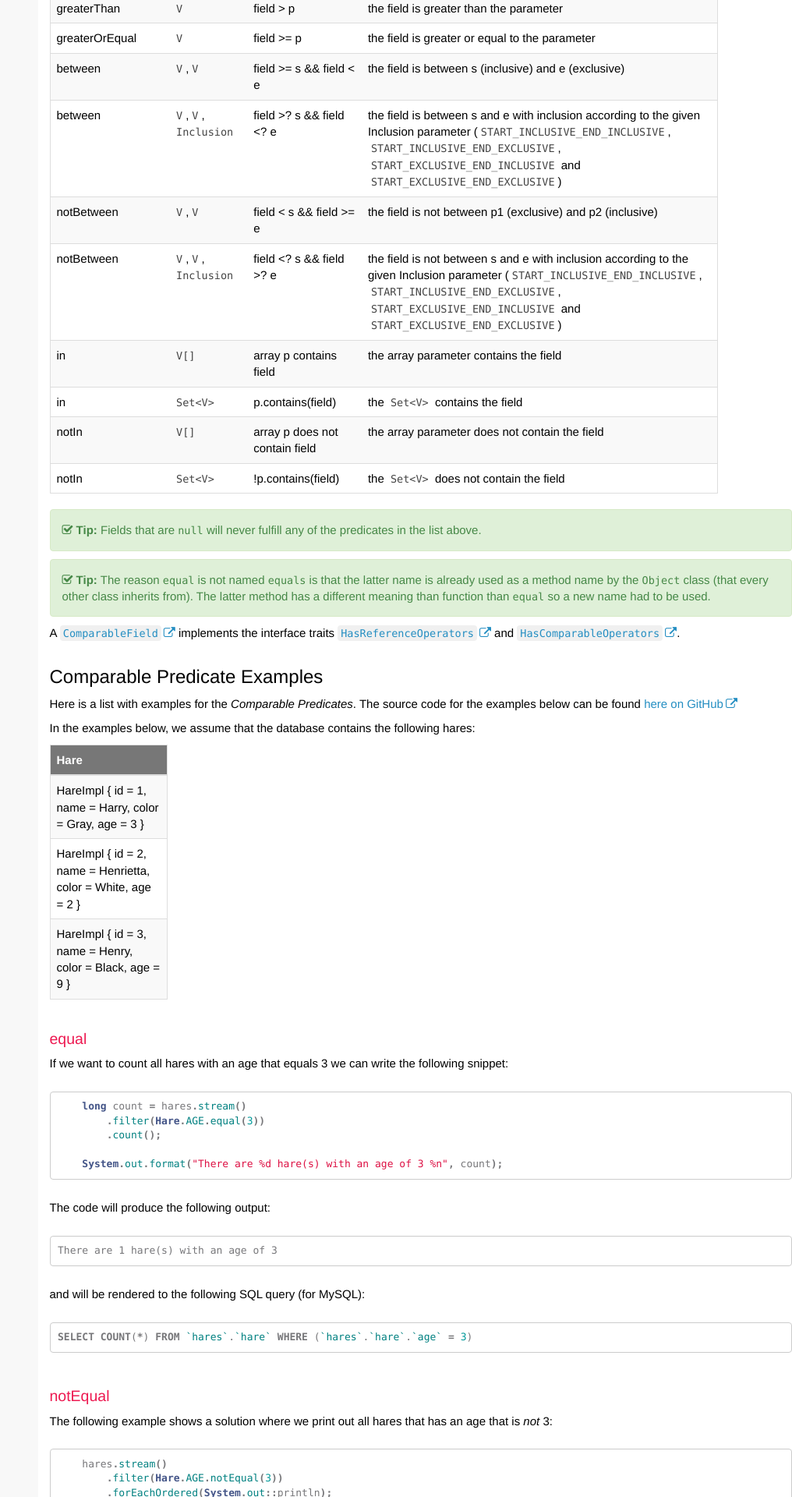
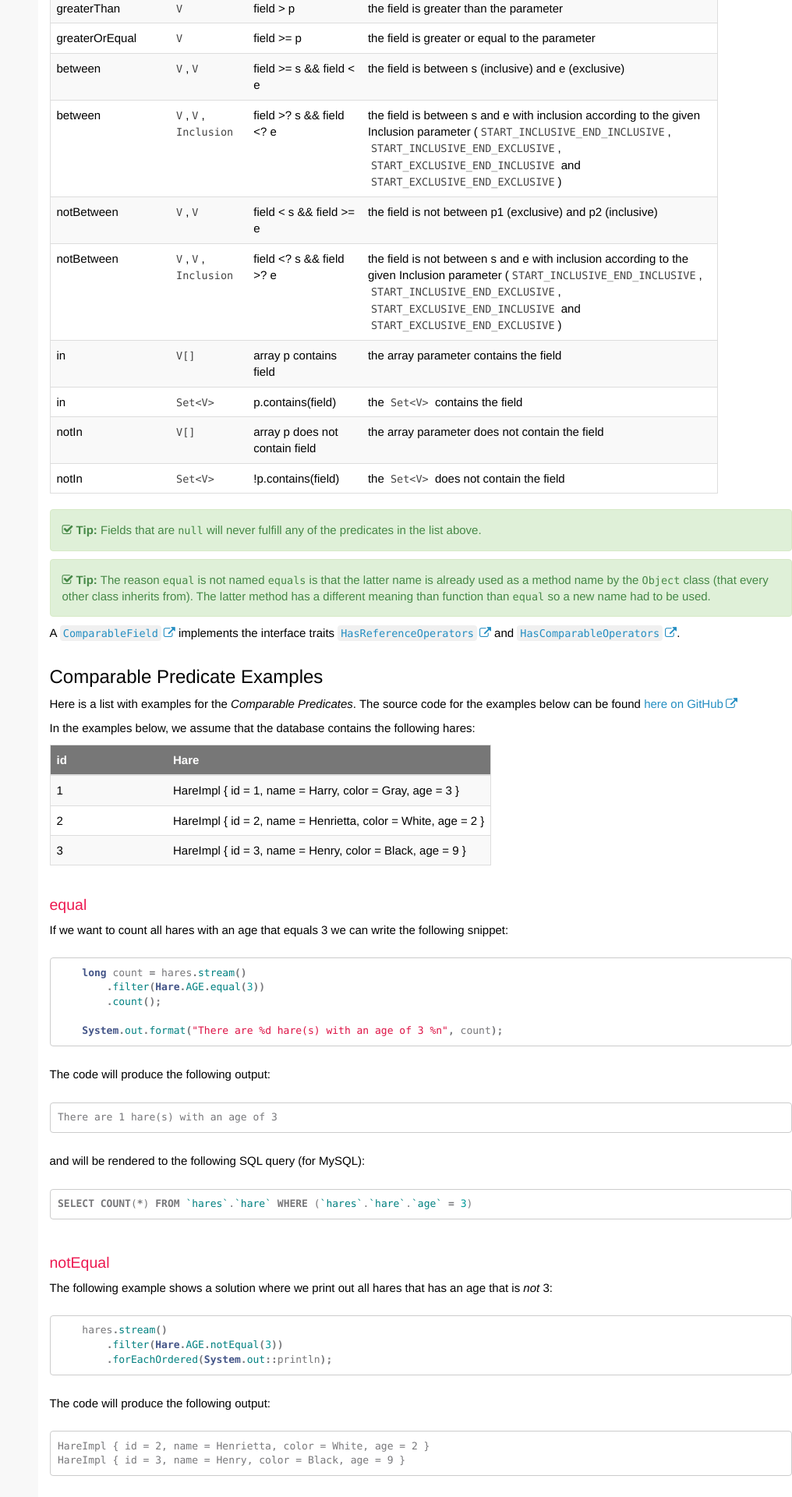
Before and after one commit to speedment/speedment-doc, a Jekyll site: the page built from pages/predicate.md, in a window 1280 px wide. Shown: the part 3130-5050 px from the top of the page at 78% size, without its empty margins (264-1280 px from the left). Built offline with Jekyll 4.4.1, drawn with Linux system fonts in a browser that asks for light colours; nearby versions of some CDN libraries; comment, search, counter and statistics services are not loaded.

Commit message:
predicate: fix table

````diff
--- a/pages/predicate.md
+++ b/pages/predicate.md
@@ -57,6 +57,7 @@ SELECT `id`,`name`,`color`,`age` FROM `hares`.`hare`
 ```
 Which will pull in the entire Hare table and then the predicate will be applied. Because of this, developers are highly encouraged to use the provided {{site.data.javadoc.Field}}s when obtaining predicates because these predicates,
 when used, will always be recognizable by the Speedment query optimizer.
+
 
 
 The rest of this chapter will be about how we can get predicates from different `Field` types and how these predicates can be combined and how they are rendered to SQL.
@@ -144,11 +145,11 @@ Here is a list with examples for the *Comparable Predicates*. The source code fo
 
 In the examples below, we assume that the database contains the following hares:
 
-| Hare                                                              |
-| :---------------------------------------------------------------- |
-| HareImpl { id = 1, name = Harry, color = Gray, age = 3 }          |
-| HareImpl { id = 2, name = Henrietta, color = White, age = 2 }     |
-| HareImpl { id = 3, name = Henry, color = Black, age = 9 }         |
+| id | Hare                                                              |
+| :- | :---------------------------------------------------------------- |
+| 1  | HareImpl { id = 1, name = Harry, color = Gray, age = 3 }          |
+| 2  | HareImpl { id = 2, name = Henrietta, color = White, age = 2 }     |
+| 3  | HareImpl { id = 3, name = Henry, color = Black, age = 9 }         |
 
 
 ### equal
@@ -435,7 +436,6 @@ The following additional methods (over {{site.data.javadoc.ReferenceField}}) are
 | notContains             | `String`     | !String::contains          | the field does not contain the given parameter                  |
 | containsIgnoreCase      | `String`     | String::contains ic        | the field contains the given parameter ignoring case            |
 | notContainsIgnoreCase   | `String`     | !String::contains ic       | the field does not contain the given parameter ignoring case    |
-
 
 
 {% include tip.html content = "
@@ -902,3 +902,8 @@ WHERE
 ```
 
 {% include prev_next.html %}
+
+## Discussion
+Join the discussion here or on [Gitter](https://gitter.im/speedment/speedment)
+
+{% include messenger.html page-url="predicate.html" %}
````
